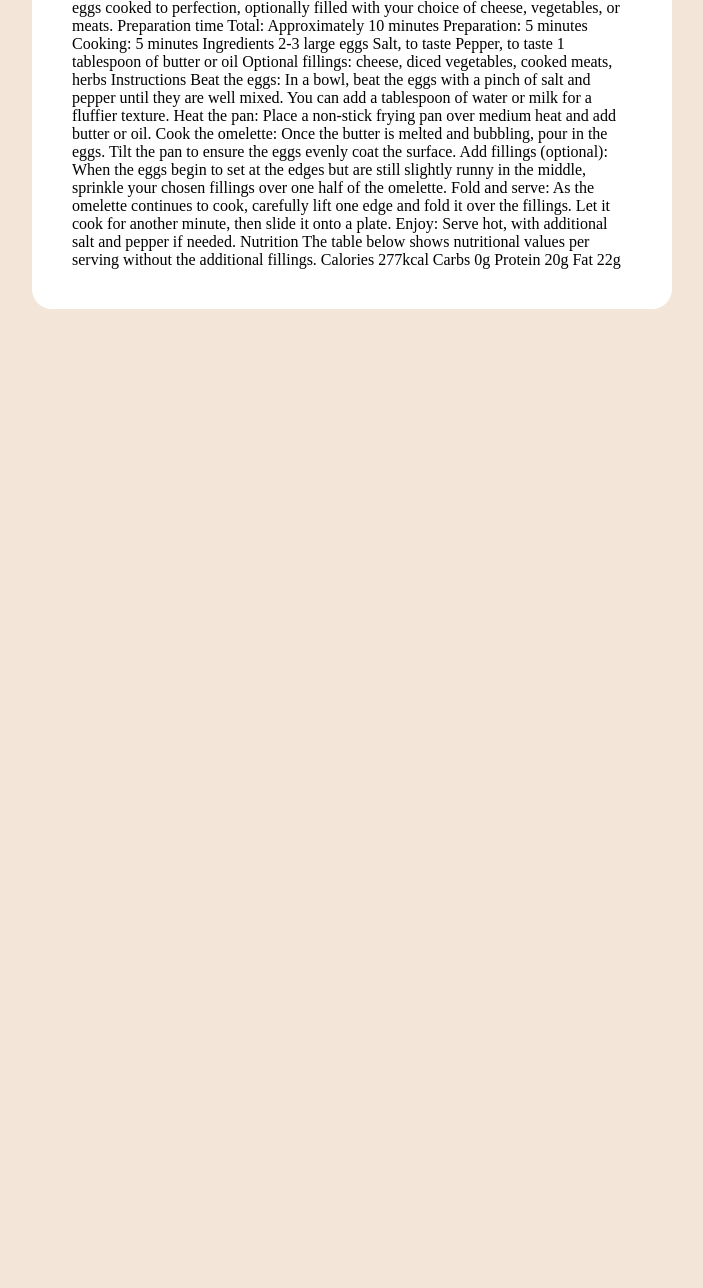
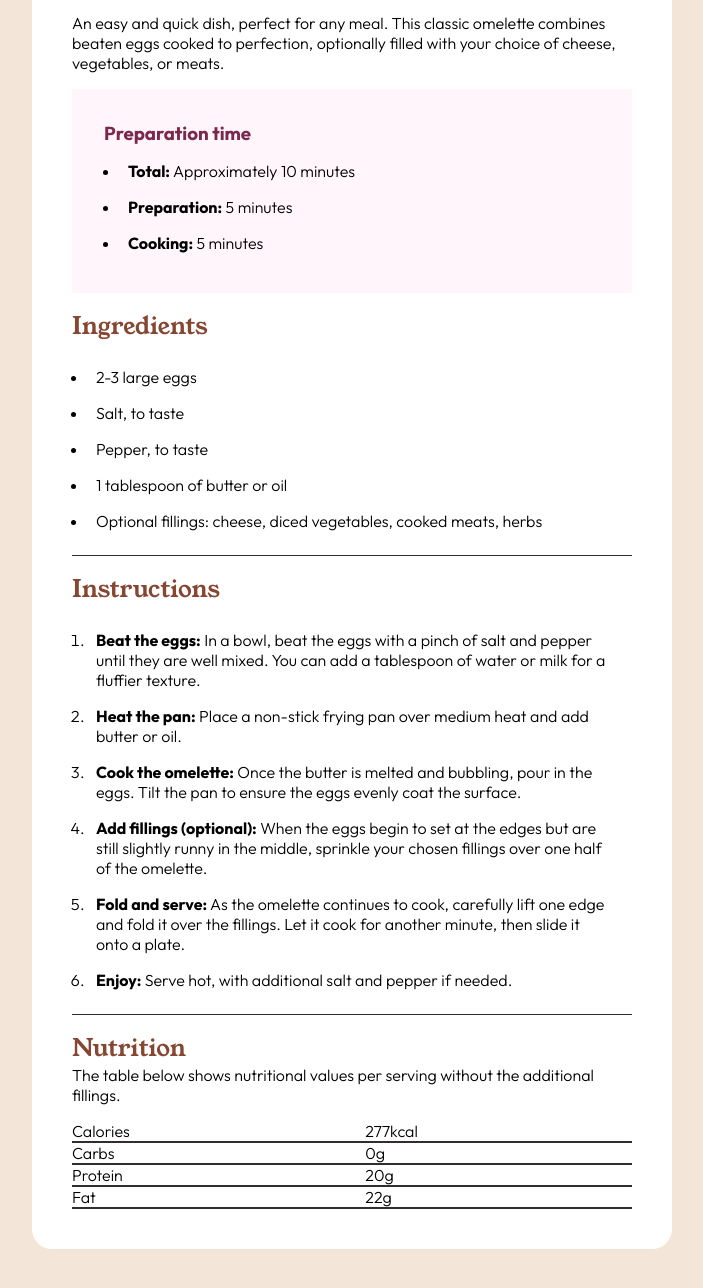
Before and after one commit to flstree/recipe-page-main, a plain HTML site: page index.html in a window 1280 px wide. Shown: the part 444-1732 px from the top of the page, without its empty margins (288-991 px from the left). Before the commit the page ends 833 px from the top, so only its background shows below. Drawn offline with Linux system fonts and the light colour scheme.

Commit message:
updating main branch

```diff
--- a/index.html
+++ b/index.html
@@ -24,56 +24,76 @@
     <img class="container--image" src="/assets/images/image-omelette.jpeg" alt="">
     <h1 class="container--header">Simple Omelette Recipe</h1>
 
-    An easy and quick dish, perfect for any meal. This classic omelette combines beaten eggs cooked
-    to perfection, optionally filled with your choice of cheese, vegetables, or meats.
+    <p class="container--text">An easy and quick dish, perfect for any meal. This classic omelette combines beaten eggs cooked
+      to perfection, optionally filled with your choice of cheese, vegetables, or meats.</p>
 
-    Preparation time
+    <section class="container--section">
+      <h3 class="container--header3">Preparation time</h3>
 
-    Total: Approximately 10 minutes
-    Preparation: 5 minutes
-    Cooking: 5 minutes
+      <ul>
+        <li><span>Total:</span> Approximately 10 minutes</li>
+        <li><span>Preparation:</span> 5 minutes</li>
+        <li><span>Cooking:</span> 5 minutes</li>
+      </ul>
+    </section>
 
-    Ingredients
+    <h2 class="container--header2">Ingredients</h2>
 
-    2-3 large eggs
-    Salt, to taste
-    Pepper, to taste
-    1 tablespoon of butter or oil
-    Optional fillings: cheese, diced vegetables, cooked meats, herbs
+    <ul class="container--ingredients">
+      <li>2-3 large eggs</li>
+      <li>Salt, to taste</li>
+      <li>Pepper, to taste</li>
+      <li>1 tablespoon of butter or oil</li>
+      <li>Optional fillings: cheese, diced vegetables, cooked meats, herbs</li>
+    </ul>
 
-    Instructions
+    <hr>
 
-    Beat the eggs: In a bowl, beat the eggs with a pinch of salt and pepper until they are well mixed.
-    You can add a tablespoon of water or milk for a fluffier texture.
+    <h2 class="container--header2">Instructions</h2>
 
-    Heat the pan: Place a non-stick frying pan over medium heat and add butter or oil.
+    <ol class="container--instructions">
+      <li><span>Beat the eggs:</span> In a bowl, beat the eggs with a pinch of salt and pepper until they are well mixed.
+        You can add a tablespoon of water or milk for a fluffier texture.</li>
 
-    Cook the omelette: Once the butter is melted and bubbling, pour in the eggs. Tilt the pan to ensure
-    the eggs evenly coat the surface.
+      <li><span>Heat the pan:</span> Place a non-stick frying pan over medium heat and add butter or oil.</li>
 
-    Add fillings (optional): When the eggs begin to set at the edges but are still slightly runny in the
-    middle, sprinkle your chosen fillings over one half of the omelette.
+      <li><span>Cook the omelette:</span> Once the butter is melted and bubbling, pour in the eggs. Tilt the pan to ensure
+        the eggs evenly coat the surface.</li>
 
-    Fold and serve: As the omelette continues to cook, carefully lift one edge and fold it over the
-    fillings. Let it cook for another minute, then slide it onto a plate.
+      <li><span>Add fillings (optional):</span> When the eggs begin to set at the edges but are still slightly runny in the
+        middle, sprinkle your chosen fillings over one half of the omelette.</li>
 
-    Enjoy: Serve hot, with additional salt and pepper if needed.
+      <li><span>Fold and serve:</span> As the omelette continues to cook, carefully lift one edge and fold it over the
+        fillings. Let it cook for another minute, then slide it onto a plate.</li>
 
-    Nutrition
+     <li><span>Enjoy:</span> Serve hot, with additional salt and pepper if needed.</li>
+    </ol>
 
-    The table below shows nutritional values per serving without the additional fillings.
+    <hr>
 
-    Calories
-    277kcal
+    <h2 class="container--header2">Nutrition</h2>
 
-    Carbs
-    0g
+    <p class="container--text">The table below shows nutritional values per serving without the additional fillings.</p>
 
-    Protein
-    20g
+    <table class="container--table">
+      <tr>
+        <td>Calories</td>
+        <td>277kcal</td>
+      </tr>
+      <tr>
+        <td>Carbs</td>
+        <td>0g</td>
+      </tr>
+      <tr>
+        <td>Protein</td>
+        <td>20g</td>
+      </tr>
+      <tr>
+        <td>Fat</td>
+        <td>22g</td>
+      </tr>
+    </table>
 
-    Fat
-    22g
   </div>
 
   <!-- <div class="attribution">
--- a/style.css
+++ b/style.css
@@ -19,6 +19,9 @@
 
 body {
     background-color: var(--stone100-color);
+    font-family: "Outfit", serif;
+    font-style: normal;
+    font-weight: 300;
 }
 
 .container {
@@ -39,4 +42,77 @@ body {
     font-family: "Young Serif", serif;
     font-weight: 400;
     font-style: normal;
+    padding: 1rem 0;
 }
+
+.container--text {
+    padding-bottom: 1rem;
+}
+
+.container--section {
+    background-color: var(--rose50-color);
+    padding: 2rem;
+    margin-bottom: 1rem;
+}
+
+.container--header3 {
+    color: var(--rose800-color);
+}
+
+.container--section ul {
+    padding-left: 1rem;
+    padding-top: 0.5rem;
+}
+
+.container--section ul li {
+    padding: 0.5rem;
+}
+
+.container--section ul li span {
+    font-weight: bold;
+}
+
+.container--header2 {
+    font-family: "Young Serif", serif;
+    font-weight: 400;
+    font-style: normal;
+    color: var(--brown800-color);
+}
+
+.container--ingredients {
+    padding: 1rem;
+}
+
+.container--ingredients li {
+    padding: 0.5rem;
+}
+
+hr {
+    margin-bottom: 1rem;
+    border: none;
+    height: 1px;
+    background-color: var(--stone900-color);
+}
+
+.container--instructions {
+    padding: 1rem;
+}
+
+.container--instructions li {
+    padding: 0.5rem;
+}
+
+.container--instructions li span {
+    font-weight: bold;
+}
+
+.container--table {
+    width: 100%;
+    border-spacing: 0;
+    border-collapse: collapse;
+}
+
+tr {
+    border-bottom: 2px solid var(--stone900-color);
+    padding-bottom: 2rem;
+}
```
